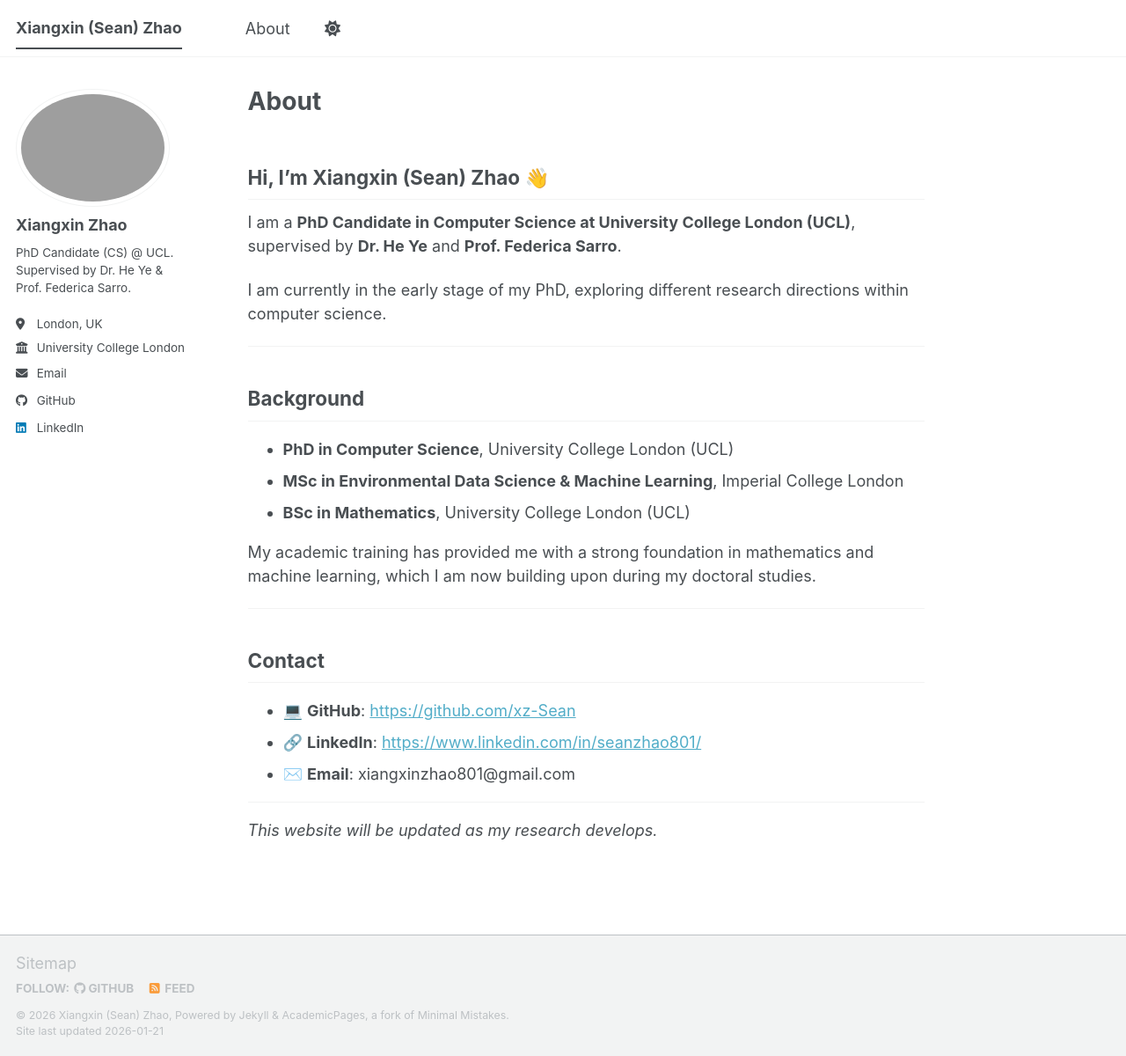
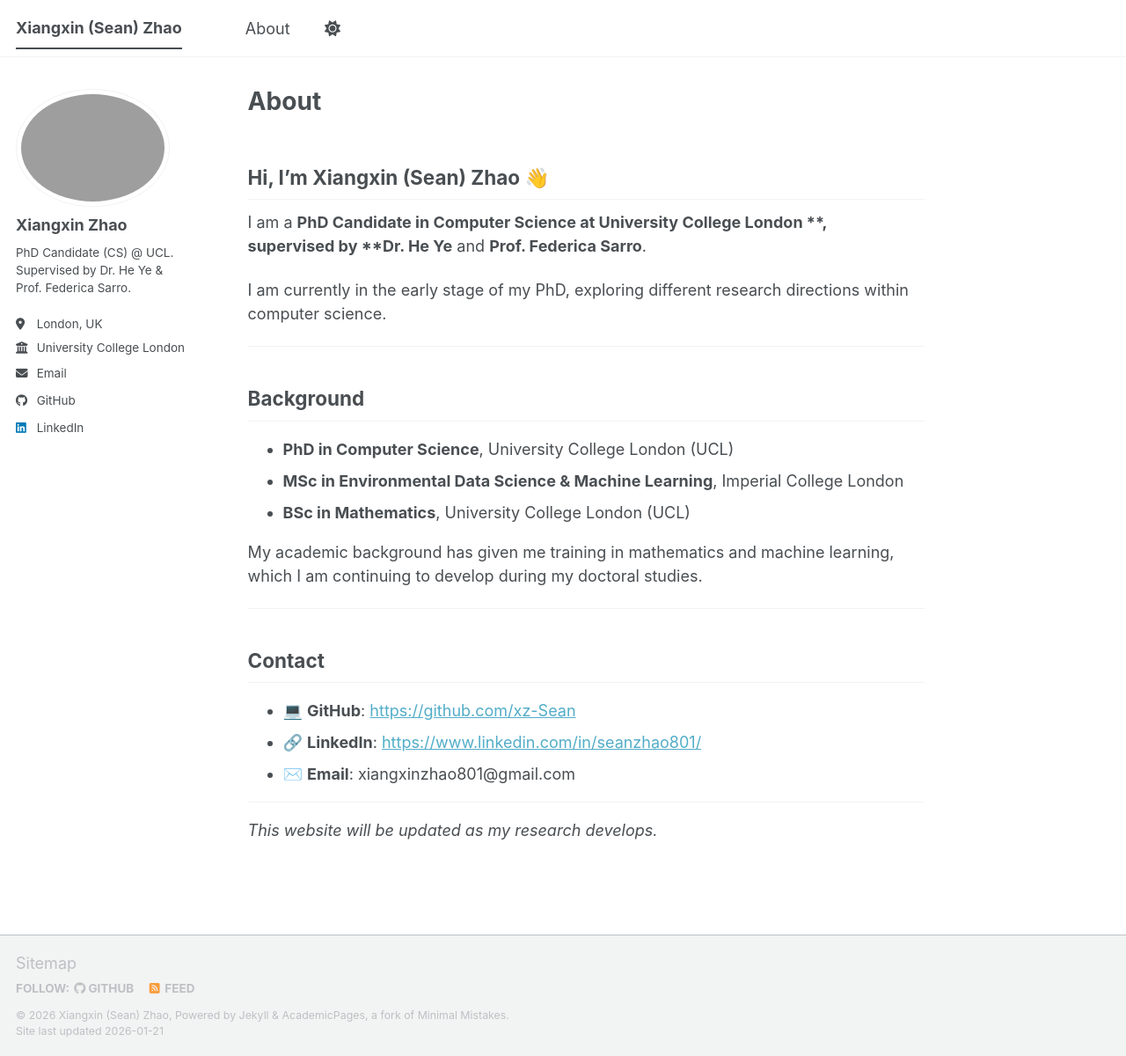
Before and after one commit to xz-Sean/xz-Sean.github.io, a Jekyll site: the page built from _pages/about.md, in a window 1280 px wide and 1200 px high. Shown: the whole window at 88% size. Built offline with Jekyll 4.4.1, drawn with Linux system fonts in a browser that asks for light colours; a script bundle is joined from its source files by our own code; library files that are not in the unit come from our copies.

Commit message:
Update about.md

```diff
--- a/_pages/about.md
+++ b/_pages/about.md
@@ -9,7 +9,7 @@ redirect_from:
 
 ## Hi, I’m Xiangxin (Sean) Zhao 👋
 
-I am a **PhD Candidate in Computer Science at University College London (UCL)**,
+I am a **PhD Candidate in Computer Science at University College London **,
 supervised by **Dr. He Ye** and **Prof. Federica Sarro**.
 
 I am currently in the early stage of my PhD, exploring different research directions within computer science.
@@ -22,7 +22,7 @@ I am currently in the early stage of my PhD, exploring different research direct
 - **MSc in Environmental Data Science & Machine Learning**, Imperial College London
 - **BSc in Mathematics**, University College London (UCL)
 
-My academic training has provided me with a strong foundation in mathematics and machine learning, which I am now building upon during my doctoral studies.
+My academic background has given me training in mathematics and machine learning, which I am continuing to develop during my doctoral studies.
 
 ---
 
```
